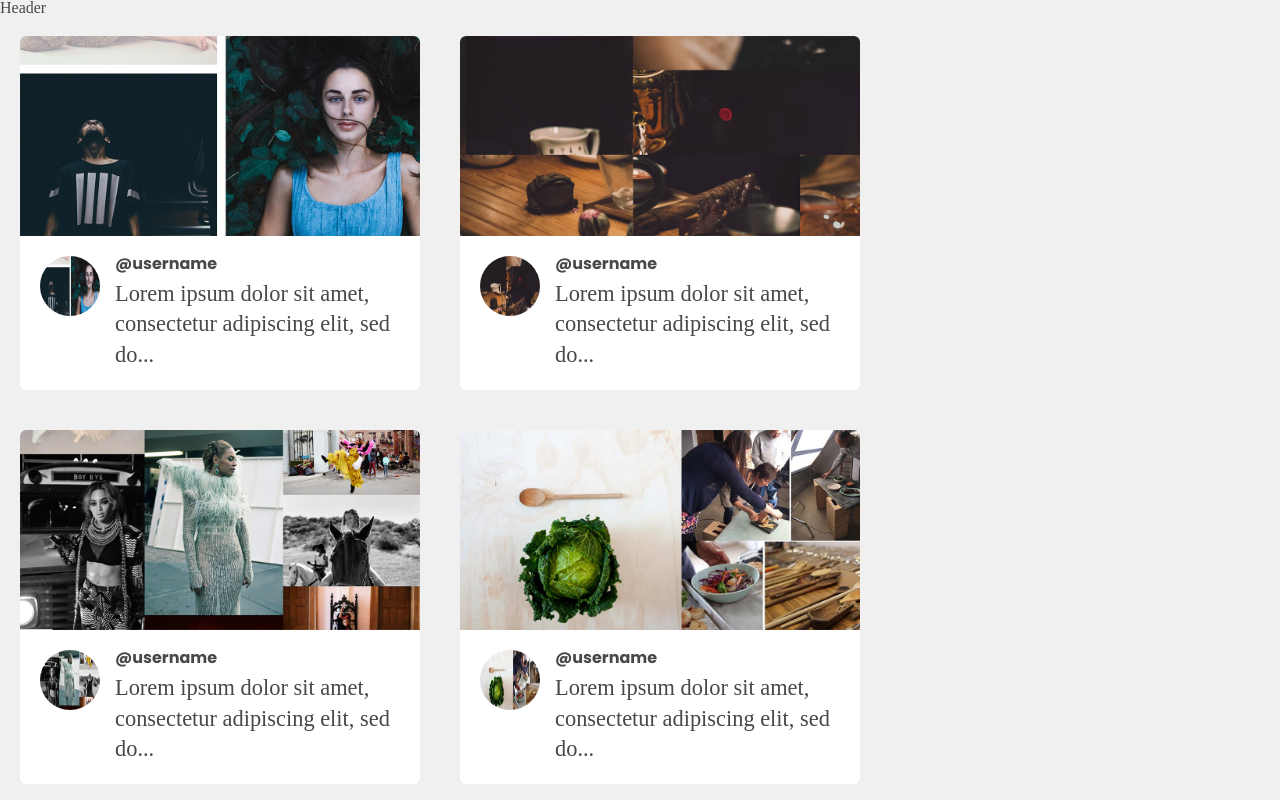
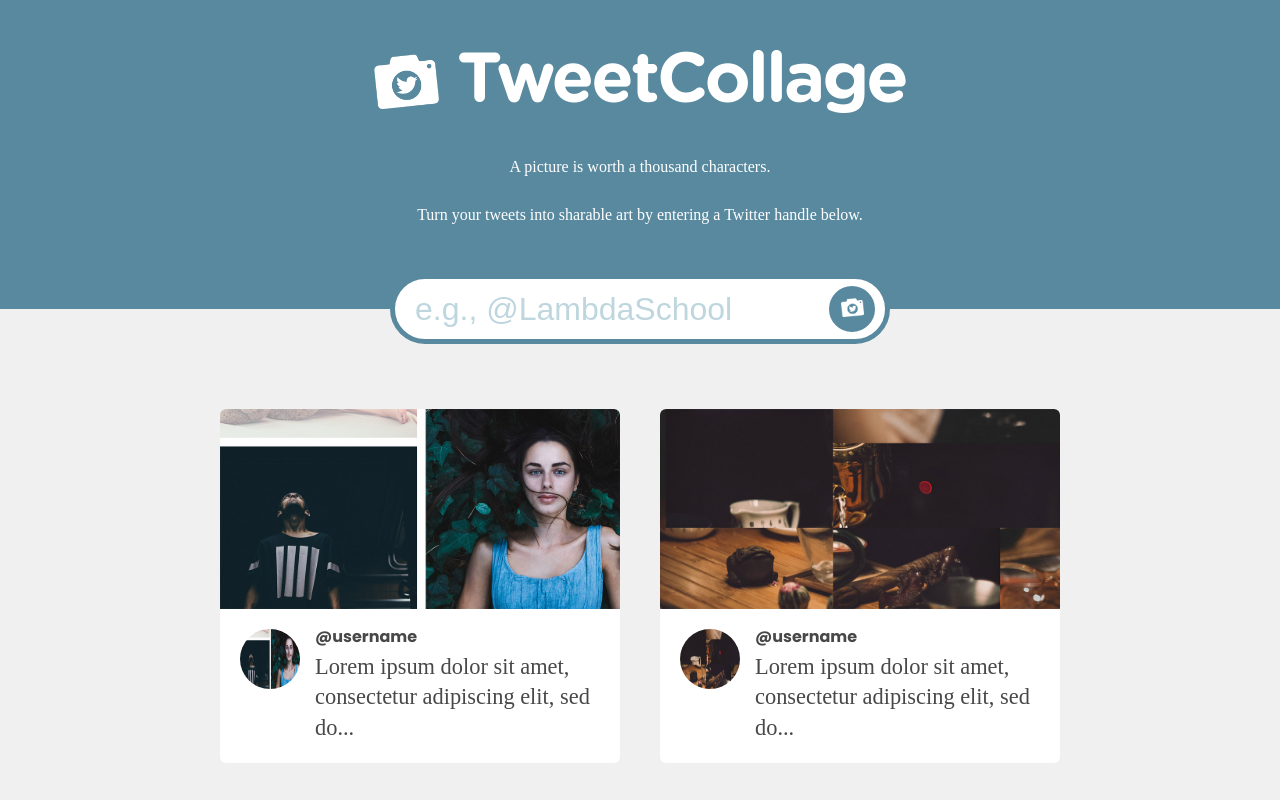
Before and after one commit to tysonism/twitter-visualizer, a React app: page / in a window 1280 px wide. Shown: the top 800 px of the page. Built offline with nearby package versions, Linux system fonts and the light colour scheme.

Commit message:
Incorporate remaining footer and header layouts

```diff
--- a/public/index.html
+++ b/public/index.html
@@ -13,9 +13,6 @@
   <meta name="viewport" content="width=device-width, initial-scale=1">
 
   <link href="https://fonts.googleapis.com/css?family=Poppins:300,400,700" rel="stylesheet">
-
-  <link rel="stylesheet" href="../src/client/index.css">
-  <link rel="stylesheet" href="../src/client/App.css">
 </head>
 
 <body>
--- a/src/client/App.js
+++ b/src/client/App.js
@@ -1,18 +1,20 @@
-import React from "react";
-import "./App.css";
+import React from 'react';
+import './App.css';
 import Header from './components/Header';
 import Gallery from './components/Gallery';
 import Footer from './components/Footer';
 import dummydata from './dummydata.js';
 
 const handleClick = (e) => {
-event.target.classList.add('rocket')
-}
-const App = () =>
-  (<div className='app'>
+  event.target.classList.add('rocket');
+};
+const App = () => (
+  <div className="app">
     <Header />
-    <Gallery cards = { dummydata.cards }/>
-    <Footer text='© 2018 TweetCollage. All Rights Reserved.'/>
+    <main>
+      <Gallery cards={dummydata.cards} />
+    </main>
+    <Footer text="© 2018 TweetCollage. All Rights Reserved." />
   </div>
 );
 export default App;
--- a/src/client/components/Footer.js
+++ b/src/client/components/Footer.js
@@ -2,8 +2,8 @@
 
 export default (props) => {
   return (
-    <div>
+    <footer>
       {props.text}
-    </div>
+    </footer>
   )
 }
--- a/src/client/components/Gallery.js
+++ b/src/client/components/Gallery.js
@@ -5,7 +5,7 @@
   render() {
     let cards = this.props.cards.map( card => <GalleryCard key={card.id} card={card} />);
     return (
-      <div>
+      <div className="gallery">
         {cards}
       </div>
     )
--- a/src/client/components/Header.js
+++ b/src/client/components/Header.js
@@ -1,9 +1,27 @@
-import React from 'react'
+import React from 'react';
 
-export default () => {
-  return (
-    <div>
-      Header
-    </div>
-  )
-}
+export default () => (
+    <header className='header'>
+      <div className="header__branding">
+        <img className="header__logo" src="./public/assets/img/logo.png" alt="TweetCollage logo" />
+        <img className="header__wordmark" src="./public/assets/img/logo-wordmark-white.png" alt="TweetCollage" />
+      </div>
+      <div className="header__intro">
+        A picture is worth a thousand characters.<br />Turn your tweets into sharable art by
+        entering a Twitter handle below.
+      </div>
+      <form id="headerForm">
+        <div className="header-form__input-container">
+          <input
+            id="inputTwitterHandle"
+            name="inputTwitterHandle"
+            className="header-form__input"
+            placeholder="e.g., @LambdaSchool"
+          />
+          <button className="header-form__button">
+            <img className="header-form__button-img" src="public/assets/img/logo.png" />
+          </button>
+        </div>
+      </form>
+    </header>
+);
--- a/src/client/less/layout/_footer.less
+++ b/src/client/less/layout/_footer.less
@@ -1,4 +1,4 @@
-footer {
+.footer {
   padding: 30px 20px;
   margin: 0;
   background-color: @brand-tertiary-background-color;
--- a/src/client/less/layout/_header.less
+++ b/src/client/less/layout/_header.less
@@ -1,4 +1,4 @@
-header {
+.header {
   display: flex;
   flex-direction: column;
   align-items: center;
```
Also changed, not shown: src/client/App.css.
